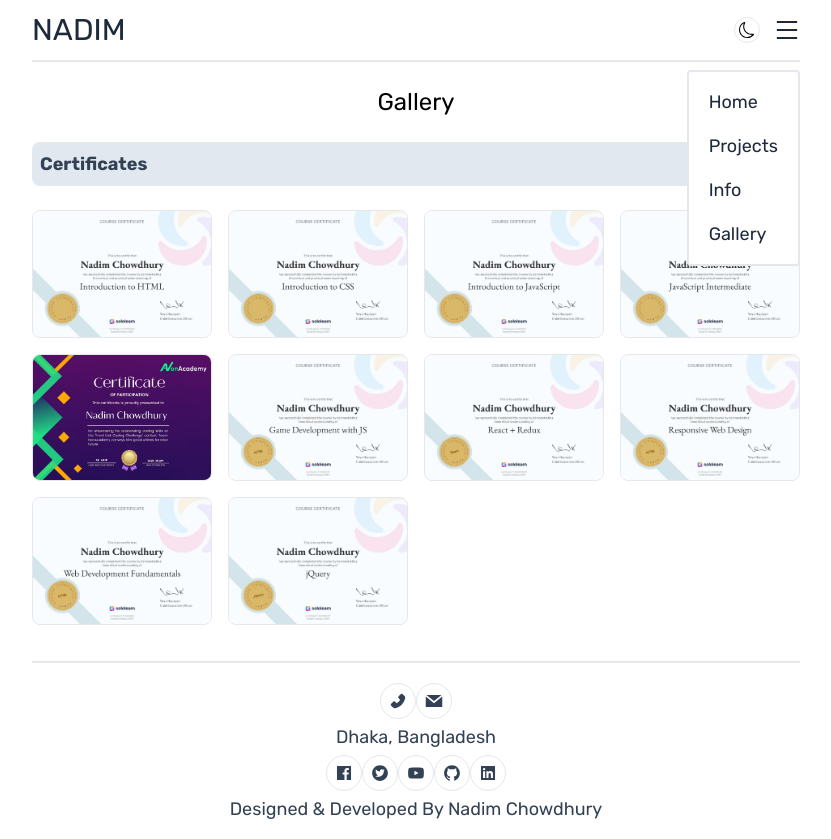
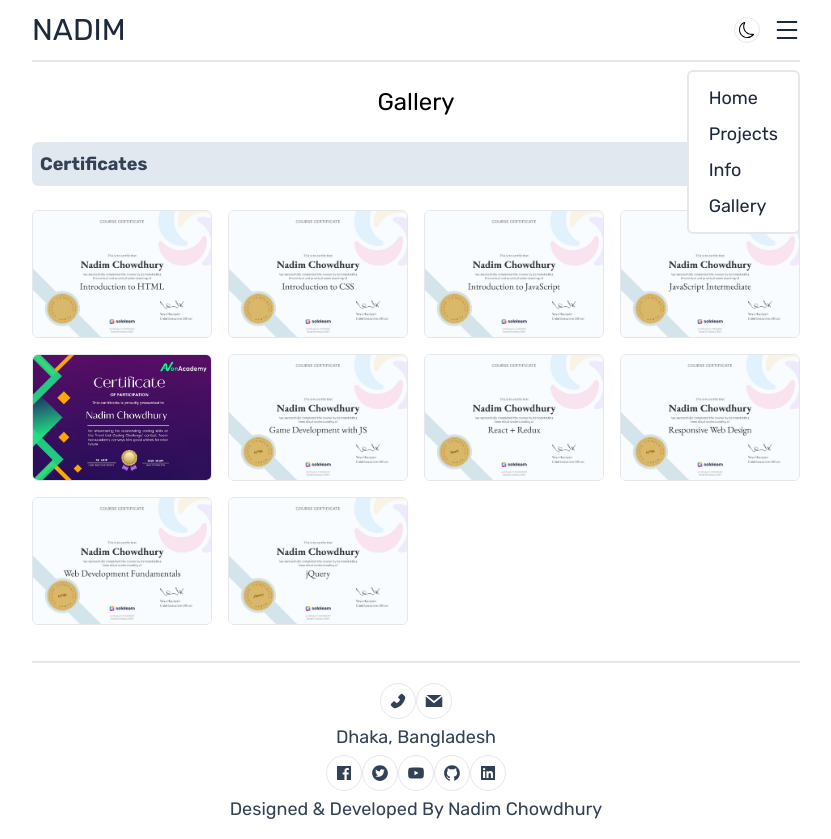
Before and after one commit to nadim-chowdhury/njs-portfolio, a Next.js app: page /gallery in a window 1280 px wide. Both pictures are taken after a click on the element 1011 px from the left and 30 px from the top of the page. Shown: the whole page, without its empty margins (224-1055 px from the left). Built offline with nearby package versions, Linux system fonts and the light colour scheme.

Commit message:
code optimized

```diff
--- a/src/app/gallery/page.jsx
+++ b/src/app/gallery/page.jsx
@@ -5,7 +5,7 @@ export default function Gallery() {
     <section className="py-3 sm:mx-3 lg:mx-0">
       <h3 className="my-3 text-2xl text-center pb-2 text-gd">Gallery</h3>
 
-      <div className="flex items-center justify-between bg-slate-200 dark:bg-neutral-700 rounded-lg my-4">
+      <div className="flex items-center justify-between bg-slate-200 dark:bg-neutral-700 rounded-md my-4">
         <h4 className="font-bold p-2 text-slate-700 text-gd text-lg">
           Certificates
         </h4>
--- a/src/app/globals.scss
+++ b/src/app/globals.scss
@@ -19,6 +19,10 @@ svg {
 
 .title {
   @apply text-2xl text-slate-800 border-b py-2 text-gd;
+}
+
+.menu-link {
+  @apply py-1 px-3 hover:bg-slate-100 dark:hover:bg-neutral-700 transition duration-300 rounded-md;
 }
 
 .cv-cl {
@@ -43,17 +47,17 @@ svg {
 
 .projects-link,
 .info-link {
-  @apply hover:bg-slate-300 dark:hover:bg-neutral-600 transition duration-300 py-2 px-3 rounded-lg;
+  @apply hover:bg-slate-300 dark:hover:bg-neutral-600 transition duration-300 py-2 px-3 rounded-md;
 }
 
 .projects-img {
-  @apply border rounded-lg hover:opacity-70 transition duration-300 cursor-pointer;
+  @apply border rounded-md hover:opacity-70 transition duration-300 cursor-pointer;
 }
 
 .others-project {
-  @apply rounded-lg border hover:opacity-70 transition duration-300;
+  @apply rounded-md border hover:opacity-70 transition duration-300;
 }
 
 .certificates-img {
-  @apply border rounded-lg hover:opacity-70 transition duration-300 cursor-pointer;
+  @apply border rounded-md hover:opacity-70 transition duration-300 cursor-pointer;
 }
--- a/src/app/info/page.jsx
+++ b/src/app/info/page.jsx
@@ -7,7 +7,7 @@ export default function Info() {
     <section className="py-3 sm:mx-3 lg:mx-0 text-justify">
       <h3 className="my-3 text-2xl text-center pb-2 text-gd">Information</h3>
 
-      <div className="flex items-center justify-between bg-slate-200 dark:bg-neutral-700 rounded-lg my-4">
+      <div className="flex items-center justify-between bg-slate-200 dark:bg-neutral-700 rounded-md my-4">
         <h4 className="font-bold p-2 text-slate-700 text-gd text-lg">
           JavaScript
         </h4>
@@ -17,7 +17,7 @@ export default function Info() {
         {info.map((i) => (
           <div
             key={i.id}
-            className="my-4 p-2 text-slate-600 dark:text-neutral-300 border rounded-lg"
+            className="my-4 p-2 text-slate-600 dark:text-neutral-300 border rounded-md"
           >
             <motion.h4
               initial={{ x: 20 }}
--- a/src/app/projects/page.jsx
+++ b/src/app/projects/page.jsx
@@ -10,7 +10,7 @@ export default function Projects() {
       <h3 className="my-3 text-2xl text-center pb-2 text-gd">My Projects</h3>
 
       <div>
-        <div className="flex items-center justify-between bg-slate-200 rounded-lg my-4 dark:bg-neutral-700">
+        <div className="flex items-center justify-between bg-slate-200 rounded-md my-4 dark:bg-neutral-700">
           <h4 className="font-bold p-2 text-slate-700 text-gd text-lg">
             Dashboard
           </h4>
@@ -41,7 +41,7 @@ export default function Projects() {
         <motion.ul
           initial={{ opacity: 0.25 }}
           animate={{ opacity: 1 }}
-          className="px-4 pb-1 mx-1 rounded-lg text-slate-600 list-disc dark:text-neutral-300"
+          className="px-4 pb-1 mx-1 rounded-md text-slate-600 list-disc dark:text-neutral-300"
         >
           <li>Multiple pages added for routing</li>
           <li>Weather and country data fetched from api</li>
@@ -51,7 +51,7 @@ export default function Projects() {
       </div>
 
       <div>
-        <div className="flex items-center justify-between bg-slate-200 rounded-lg my-4 dark:bg-neutral-700">
+        <div className="flex items-center justify-between bg-slate-200 rounded-md my-4 dark:bg-neutral-700">
           <h4 className="font-bold p-2 text-slate-700 text-gd text-lg">
             eCommerce
           </h4>
@@ -79,7 +79,7 @@ export default function Projects() {
         <motion.ul
           initial={{ opacity: 0.25 }}
           animate={{ opacity: 1 }}
-          className="px-4 pb-1 mx-1 rounded-lg text-slate-600 list-disc dark:text-neutral-300"
+          className="px-4 pb-1 mx-1 rounded-md text-slate-600 list-disc dark:text-neutral-300"
         >
           <li>Multiple routes added with react-router-dom</li>
           <li>Store pages all data are coming from api</li>
@@ -90,7 +90,7 @@ export default function Projects() {
       </div>
 
       <div className="mb-1">
-        <div className="flex items-center justify-between bg-slate-200 rounded-lg my-4 dark:bg-neutral-700">
+        <div className="flex items-center justify-between bg-slate-200 rounded-md my-4 dark:bg-neutral-700">
           <h4 className="font-bold p-2 text-slate-700 text-gd text-lg">
             Others
           </h4>
--- a/src/components/Header.jsx
+++ b/src/components/Header.jsx
@@ -18,33 +18,25 @@ export default function Header() {
       <motion.div
         initial={{ y: 15 }}
         animate={{ y: 0 }}
-        className="text-lg p-2 absolute flex flex-col right-0 top-[70px] bg-white border-2 rounded z-10 dark:bg-neutral-800 dark:text-neutral-300"
+        className="text-lg p-2 absolute flex flex-col right-0 top-[70px] bg-white border-2 rounded-md z-10 dark:bg-neutral-800 dark:text-neutral-300"
       >
-        <Link
-          href="/"
-          onClick={() => setShow(!show)}
-          className="py-2 px-3 hover:bg-slate-100 dark:hover:bg-neutral-700 transition duration-300 rounded-lg"
-        >
+        <Link href="/" onClick={() => setShow(!show)} className="menu-link">
           Home
         </Link>
         <Link
           href="/projects"
           onClick={() => setShow(!show)}
-          className="py-2 px-3 hover:bg-slate-100 dark:hover:bg-neutral-700 transition duration-300 rounded-lg"
+          className="menu-link"
         >
           Projects
         </Link>
-        <Link
-          href="/info"
-          onClick={() => setShow(!show)}
-          className="py-2 px-3 hover:bg-slate-100 dark:hover:bg-neutral-700 transition duration-300 rounded-lg"
-        >
+        <Link href="/info" onClick={() => setShow(!show)} className="menu-link">
           Info
         </Link>
         <Link
           href="/gallery"
           onClick={() => setShow(!show)}
-          className="py-2 px-3 hover:bg-slate-100 dark:hover:bg-neutral-700 transition duration-300 rounded-lg"
+          className="menu-link"
         >
           Gallery
         </Link>
```
